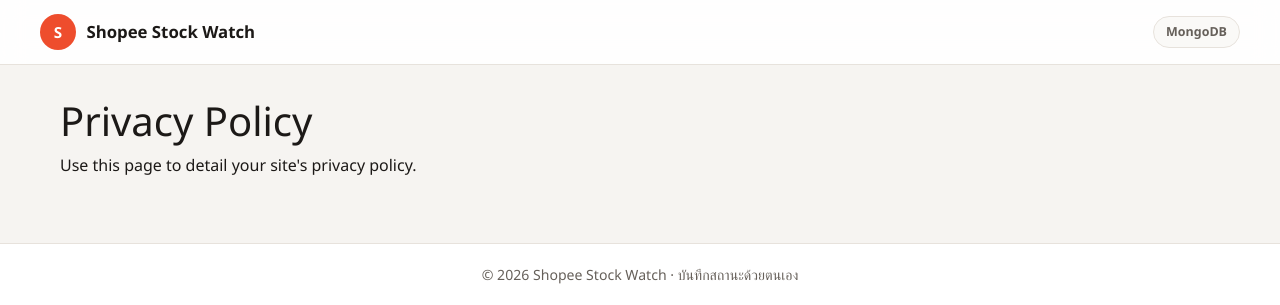
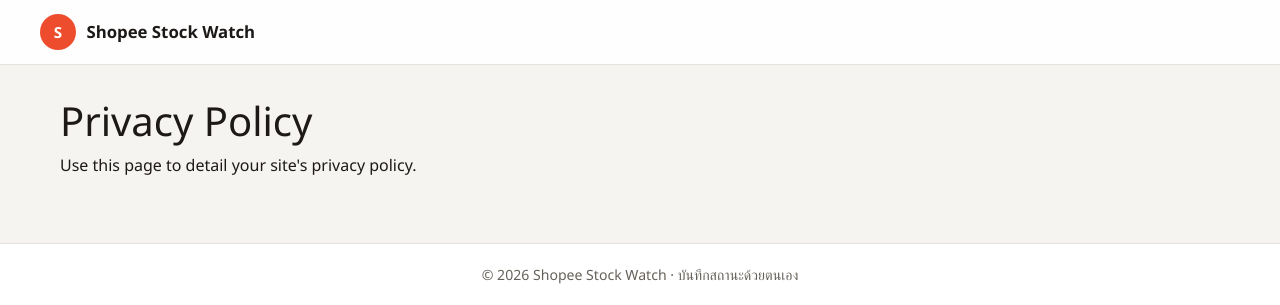
Before and after one commit to FiFa254/shopee-stock-watch, an ASP.NET Core app: page /Home/Privacy in a window 1280 px wide. Shown: the top 305 px of the page. Run offline with ASP.NET Core 8, Linux system fonts and the light colour scheme; some libraries are stand-ins or nearby versions; some web fonts are replaced.

Commit message:
Drop the database/host badge from the header; keep the notify button compact on phones
Co-Authored-By: Claude Opus 5.5 <noreply@anthropic.com>
Claude-Session: https://claude.ai/code/session_015Hii8DeTAvGXAfhFw7YhW1

```diff
--- a/Views/Shared/_Layout.cshtml
+++ b/Views/Shared/_Layout.cshtml
@@ -17,7 +17,6 @@
                 <span class="sw-brand-icon">S</span>
                 <span>Shopee Stock Watch</span>
             </a>
-            <span class="sw-badge">MongoDB</span>
         </div>
     </header>
 
--- a/scripts/prepare-netlify.mjs
+++ b/scripts/prepare-netlify.mjs
@@ -31,7 +31,6 @@ const indexHtml = `<!DOCTYPE html>
         <span class="sw-brand-icon">S</span>
         <span>Shopee Stock Watch</span>
       </a>
-      <span class="sw-badge">Netlify</span>
     </div>
   </header>
 
--- a/wwwroot/css/site.css
+++ b/wwwroot/css/site.css
@@ -120,16 +120,6 @@ a {
     color: #fff;
     font-weight: 800;
     font-size: 0.95rem;
-}
-
-.sw-badge {
-    padding: 0.3rem 0.75rem;
-    border-radius: 999px;
-    background: var(--sw-subtle);
-    border: 1px solid var(--sw-border);
-    color: var(--sw-muted);
-    font-size: 0.78rem;
-    font-weight: 700;
 }
 
 /* Main */
@@ -619,10 +609,6 @@ a {
         order: 2;
     }
 
-    .sw-hero .sw-btn {
-        width: 100%;
-    }
-
     .sw-item {
         flex-wrap: wrap;
     }
@@ -639,11 +625,6 @@ a {
 @media (max-width: 480px) {
     .sw-header-inner {
         min-height: auto;
-    }
-
-    .sw-badge {
-        font-size: 0.72rem;
-        padding: 0.25rem 0.55rem;
     }
 
     .sw-hero h1 {
```
